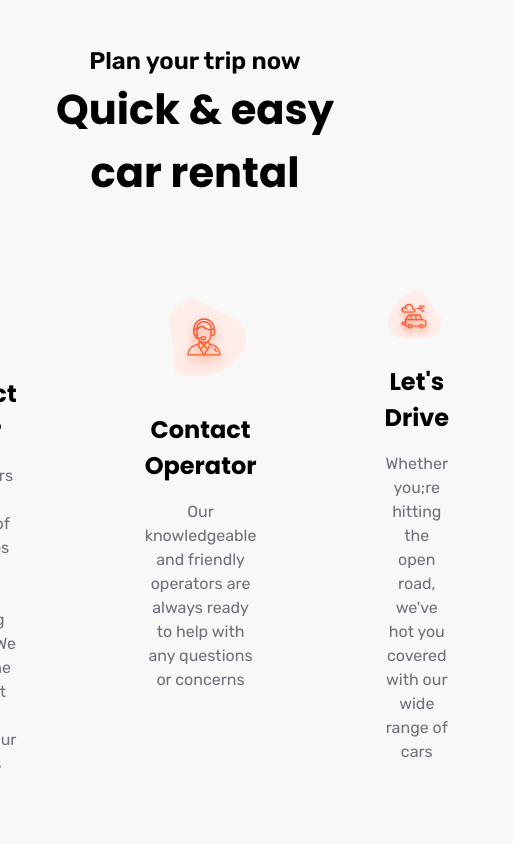
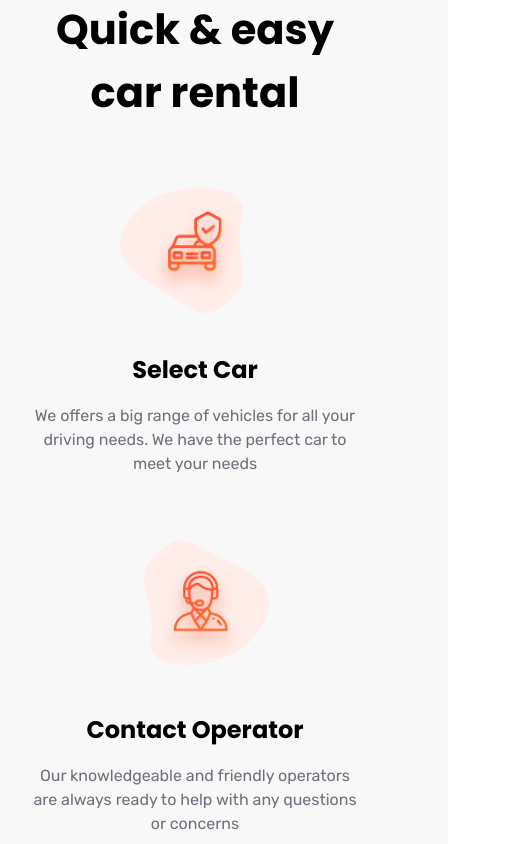
Before and after one commit to TortarZ/car-rental, a Next.js app: page / in a window 390 px wide. Shown: the part 1720-2564 px from the top of the page, 513 px wide, since content can reach past the window. Built offline with nearby package versions, Linux system fonts and the light colour scheme.

Commit message:
feat (Plan): Responsive for all device

```diff
--- a/app/components/Plan.tsx
+++ b/app/components/Plan.tsx
@@ -56,7 +56,7 @@ const Plan = () => {
               />
               <h2>Let's Drive</h2>
               <p>
-                Whether you;re hitting the open road, we've hot you covered with
+                Whether you're hitting the open road, we've hot you covered with
                 our wide range of cars
               </p>
             </div>
--- a/app/components/Styles/Plan.css
+++ b/app/components/Styles/Plan.css
@@ -54,3 +54,20 @@
     padding: 0 4rem;
   }
 }
+
+@media (max-width: 768px) {
+  .plan-container {
+    padding: 5rem 2rem;
+  }
+
+  .plan-container-boxes {
+    flex-direction: column;
+    padding: 2rem 0;
+  }
+}
+
+@media (max-width: 420px) {
+  .plan-container-boxes-box {
+    padding: 0;
+  }
+}
```
